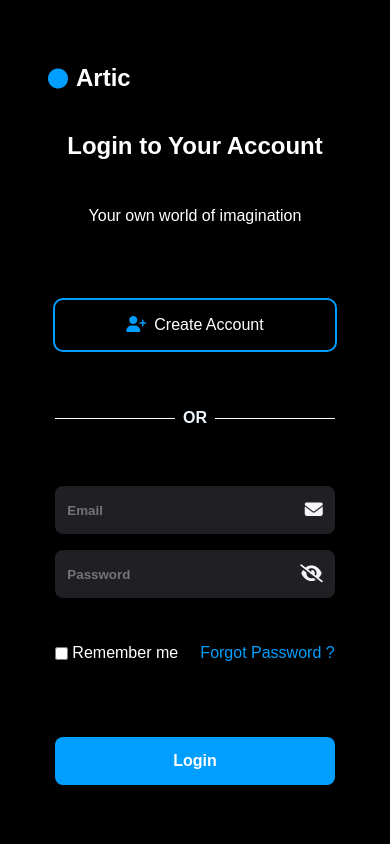
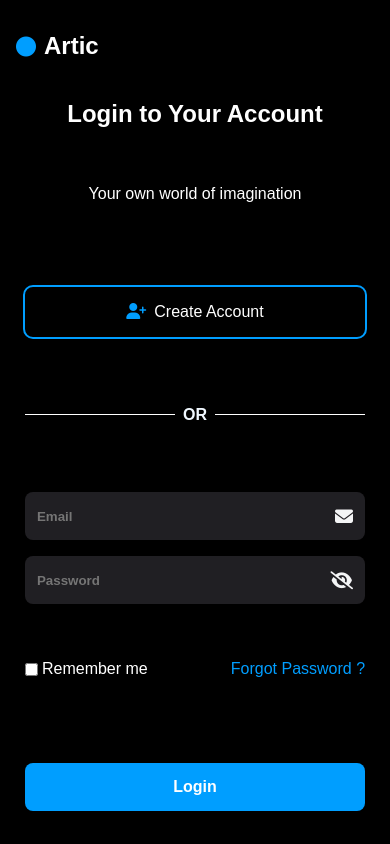
Before and after one commit to Siddhantsingh1230/Artic, a React (Create React App) app: page / in a window 390 px wide. Built offline with nearby package versions, Linux system fonts and the light colour scheme.

Commit message:
modified styles

```diff
--- a/src/index.css
+++ b/src/index.css
@@ -1368,7 +1368,7 @@ p.commentCount {
   background-repeat:no-repeat;
   background-size:cover;
   background-position: center center ;
-   padding: 2rem;
+   /* padding: 2rem; */
   background-color: var(--newbg);
 }
 
@@ -1652,10 +1652,7 @@ p.commentCount {
 /* for mobile */
 
 @media(max-width:480px) {
-  .signIncontent{
-    width: 100%;
-    height: 100%;
-  }
+
   .signInnav a {
     display: none;
   }
```
